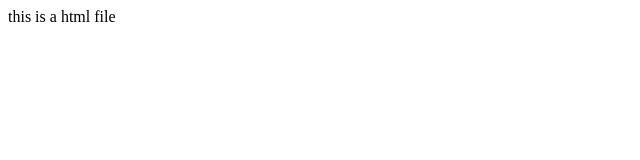
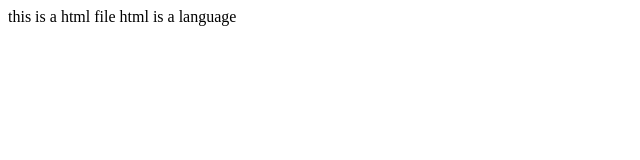
Before and after one commit to imrvon/stopwatch, a plain HTML site: page index.html in a window 1280 px wide. Shown: the whole page, without its empty margins (0-640 px from the left). Drawn offline with Linux system fonts and the light colour scheme.

Commit message:
added text

```diff
--- a/index.html
+++ b/index.html
@@ -8,5 +8,6 @@
 </head>
 <body>
     this is a html file
+     html is a language
 </body>
 </html>
```
